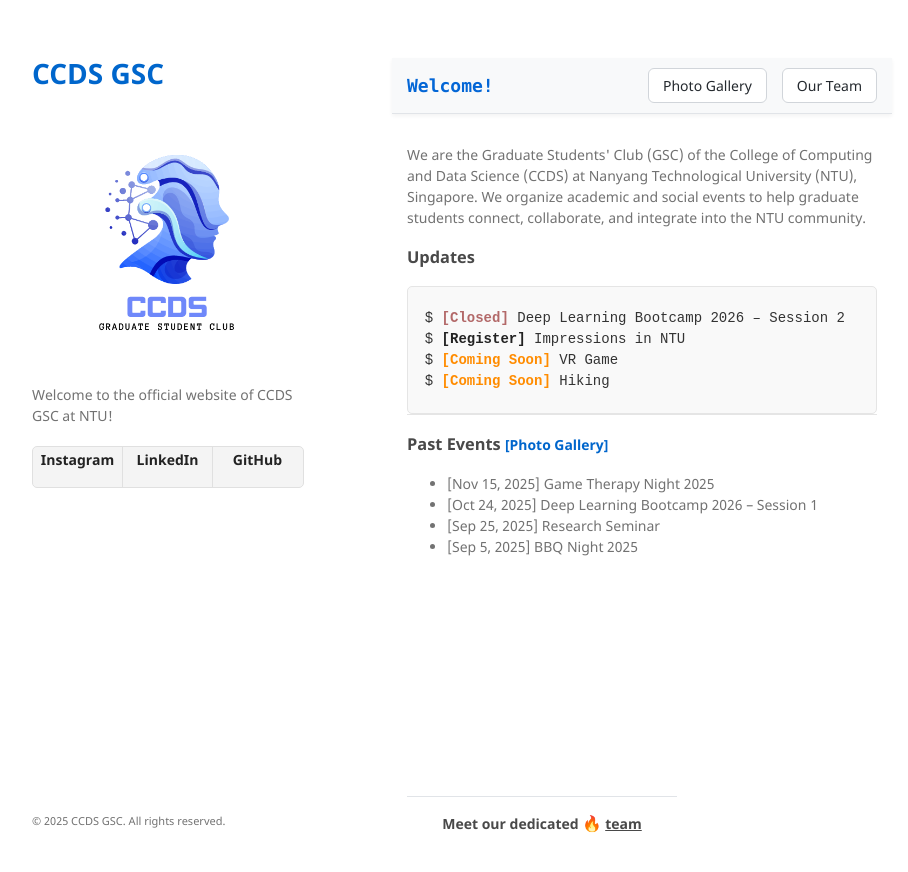
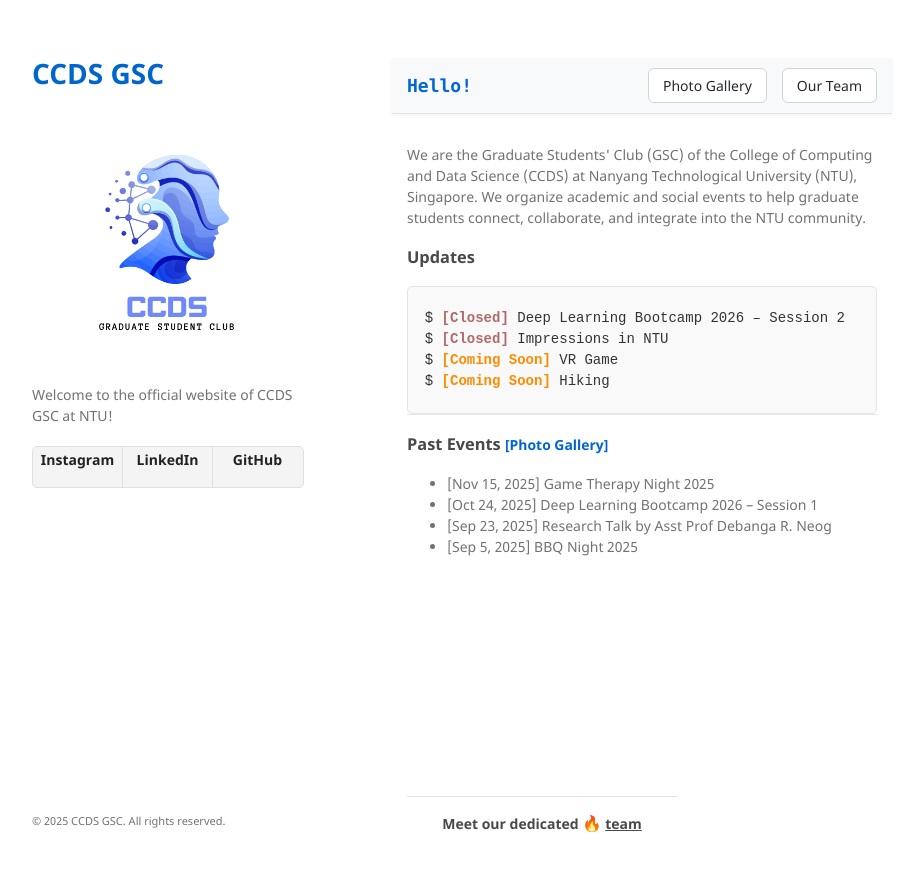
Before and after one commit to ccds-gsc/ccds-gsc.github.io, a Jekyll site: the page built from index.md, in a window 1280 px wide. Shown: the top 872 px of the page, without its empty margins (178-1086 px from the left). Built offline with Jekyll 4.4.1, drawn with Linux system fonts in a browser that asks for light colours.

Commit message:
Update index.md

```diff
--- a/index.md
+++ b/index.md
@@ -28,7 +28,7 @@
       text-decoration: none;
       font-family: 'SFMono-Regular', Consolas, 'Liberation Mono', Menlo, monospace;
     ">
-      Welcome!
+      Hello!
     </a>
 
     <!-- Nav Buttons -->
@@ -119,7 +119,7 @@
 
   <pre><code>
   $ <span class="news">[Closed]</span> Deep Learning Bootcamp 2026 – Session 2
-  $ <a href="https://forms.office.com/Pages/ResponsePage.aspx?id=SJPOFSq-K0aPwOF2WpsgSr4CcWpj0HJGlxdrSwoZ1gxUMEhVRVdBSENWVDRJWkZJMUxLMExXWUxBRC4u" target="_blank" rel="noopener noreferrer"><strong>[Register]</strong></a> Impressions in NTU
+  $ <span class="news">[Closed]</span> Impressions in NTU
   $ <span class="coming">[Coming Soon]</span> VR Game
   $ <span class="coming">[Coming Soon]</span> Hiking
   </code></pre>
@@ -137,7 +137,7 @@
   <ul>
     <li>[Nov 15, 2025] Game Therapy Night 2025</li>
     <li>[Oct 24, 2025] Deep Learning Bootcamp 2026 – Session 1</li>
-    <li>[Sep 25, 2025] Research Seminar</li>
+    <li>[Sep 23, 2025] Research Talk by Asst Prof Debanga R. Neog </li>
     <li>[Sep 5, 2025] BBQ Night 2025</li>
   </ul>
 
```
